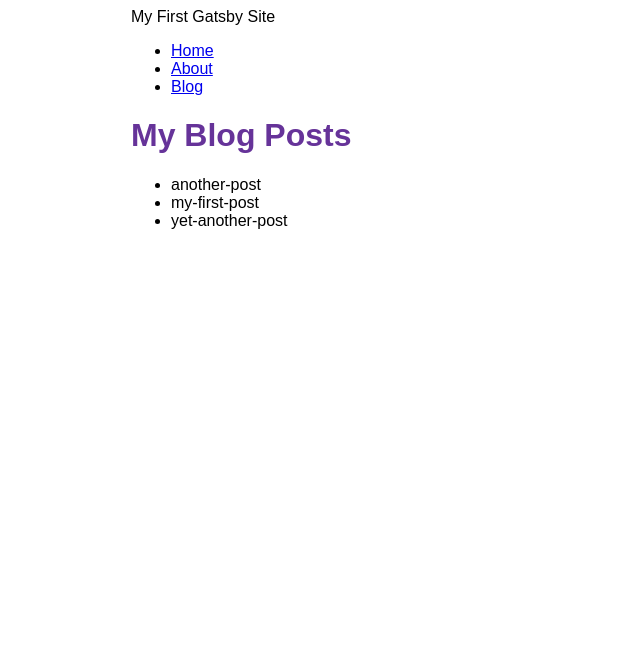
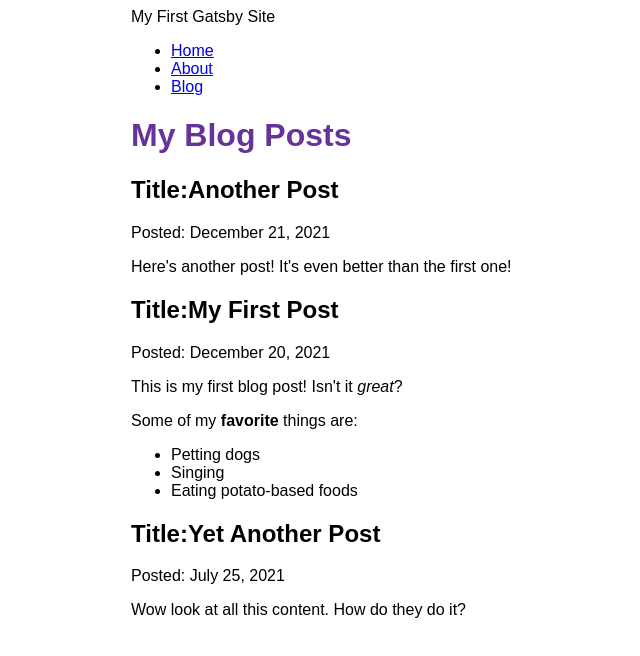
Before and after one commit to kibutan/gatsby-test2nd, a Gatsby site: page /blog in a window 1280 px wide. Shown: the whole page, without its empty margins (259-899 px from the left). Built offline with nearby package versions, Linux system fonts and the light colour scheme; Gatsby itself is replaced by a stand-in of ours.

Commit message:
Finished Gatsby Tutorial Part 5

```diff
--- a/blog/another-post.mdx
+++ b/blog/another-post.mdx
@@ -0,0 +1,6 @@
+---
+title: "Another Post"
+date: "2021-12-21"
+---
+
+Here's another post! It's even better than the first one!
--- a/blog/my-first-post.mdx
+++ b/blog/my-first-post.mdx
@@ -0,0 +1,12 @@
+---
+title: "My First Post"
+date: "2021-12-20"
+---
+
+This is my first blog post! Isn't it *great*?
+
+Some of my **favorite** things are:
+
+* Petting dogs
+* Singing
+* Eating potato-based foods
--- a/blog/yet-another-post.mdx
+++ b/blog/yet-another-post.mdx
@@ -0,0 +1,6 @@
+---
+title: "Yet Another Post"
+date: "2021-07-25"
+---
+
+Wow look at all this content. How do they do it?
--- a/gatsby-config.js
+++ b/gatsby-config.js
@@ -5,12 +5,13 @@
   plugins: [
     "gatsby-plugin-image",
     "gatsby-plugin-sharp",
-  {
-    resolve:"gatsby-source-filesystem",
-    options:{
-      name:`blog`,
-      path:`${__dirname}/blog`,
-      }
+    {
+      resolve:`gatsby-source-filesystem`,
+      options:{
+        name:`blog`,
+        path:`${__dirname}/blog`,
+      },
     },
+    "gatsby-plugin-mdx",
   ],
 };
--- a/package.json
+++ b/package.json
@@ -15,8 +15,11 @@
     "clean": "gatsby clean"
   },
   "dependencies": {
+    "@mdx-js/mdx": "^1.6.22",
+    "@mdx-js/react": "^1.6.22",
     "gatsby": "^4.4.0",
     "gatsby-plugin-image": "^2.4.0",
+    "gatsby-plugin-mdx": "^3.4.0",
     "gatsby-plugin-sharp": "^4.4.0",
     "gatsby-source-filesystem": "^4.4.0",
     "react": "^17.0.1",
--- a/src/components/layout.js
+++ b/src/components/layout.js
@@ -31,7 +31,6 @@
                     <li className={navLinkItem}><Link to="/" className={navLinkText}>Home</Link></li>
                     <li className={navLinkItem}><Link to="/about" className={navLinkText}>About</Link></li>
                     <li className={navLinkItem}><Link to="/blog" className={navLinkText}>Blog</Link></li>
-
                 </ul>
             </nav>
             <main>
--- a/src/pages/about.js
+++ b/src/pages/about.js
@@ -1,6 +1,6 @@
 //Step 1 :import react
 import * as React from "react"
-import { Link } from 'gatsby'
+// import { Link } from 'gatsby'
 import Layout from "../components/layout"
 
 //Step2 : Define your component
--- a/src/pages/blog.js
+++ b/src/pages/blog.js
@@ -1,24 +1,36 @@
 import * as React from "react"
+import { MDXRenderer } from "gatsby-plugin-mdx"
+import {Link, graphql } from "gatsby"
 import Layout from "../components/layout"
-import { graphql } from "gatsby"
 
 const BlogPage=({data})=>{
     return(
         <Layout pageTitle="My Blog Posts">
-            <ul>
-                {
-                    data.allFile.nodes.map(node => (<li key={node.name}>{node.name}</li>))
-                }
-            </ul>
+        {
+            data.allMdx.nodes.map((node) => (
+                <article key = {node.id}>
+                    <h2>Title:{node.frontmatter.title}</h2>
+                    <p>Posted: { node.frontmatter.date }</p>
+                    <MDXRenderer>
+                        {node.body}
+                    </MDXRenderer>
+                </article>
+            ))
+        }
         </Layout>
     )
 }
 
 export const query = graphql`
     query {
-        allFile{
+        allMdx(sort: {fields: frontmatter___date, order:DESC}) {
             nodes{
-                name
+                frontmatter{
+                    date(formatString: "MMMM D, YYYY")
+                    title
+                }
+                id
+                body
             }
         }
     }
```
Also changed, not shown: 1 other file.
